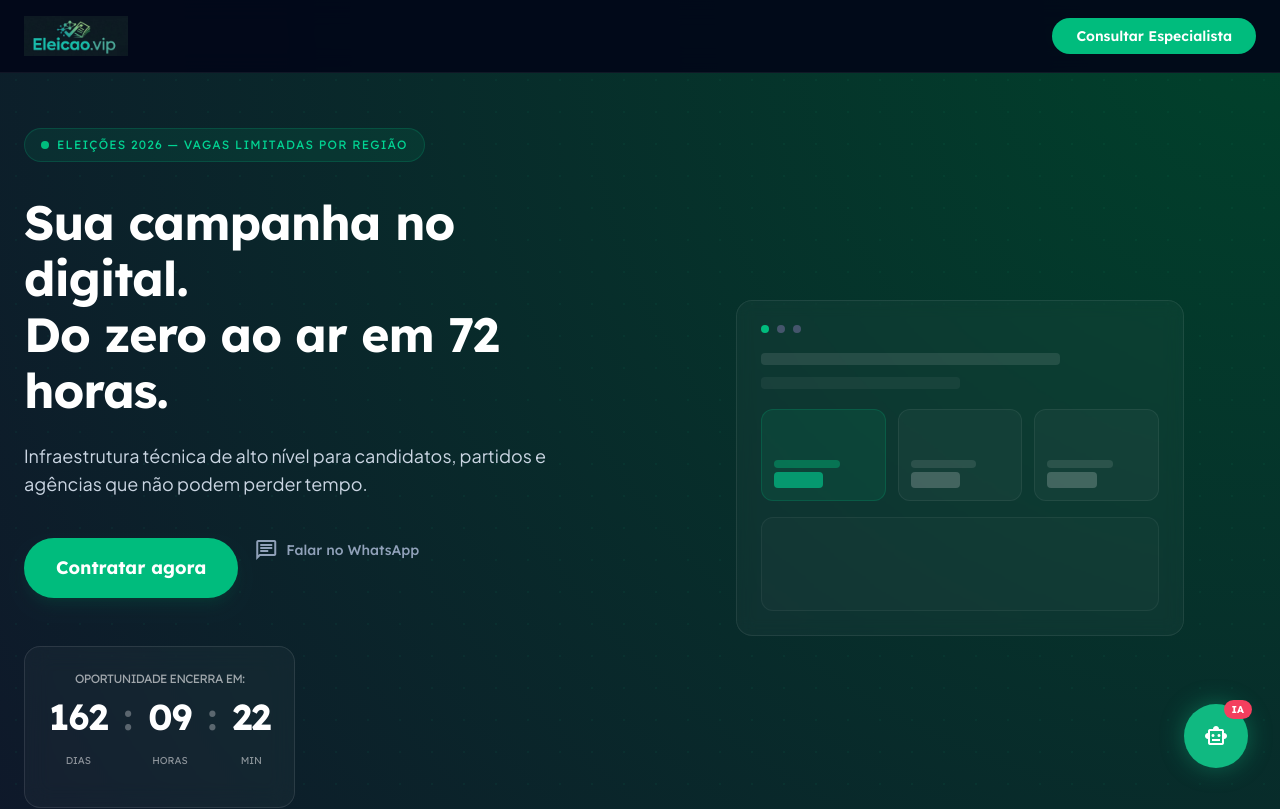
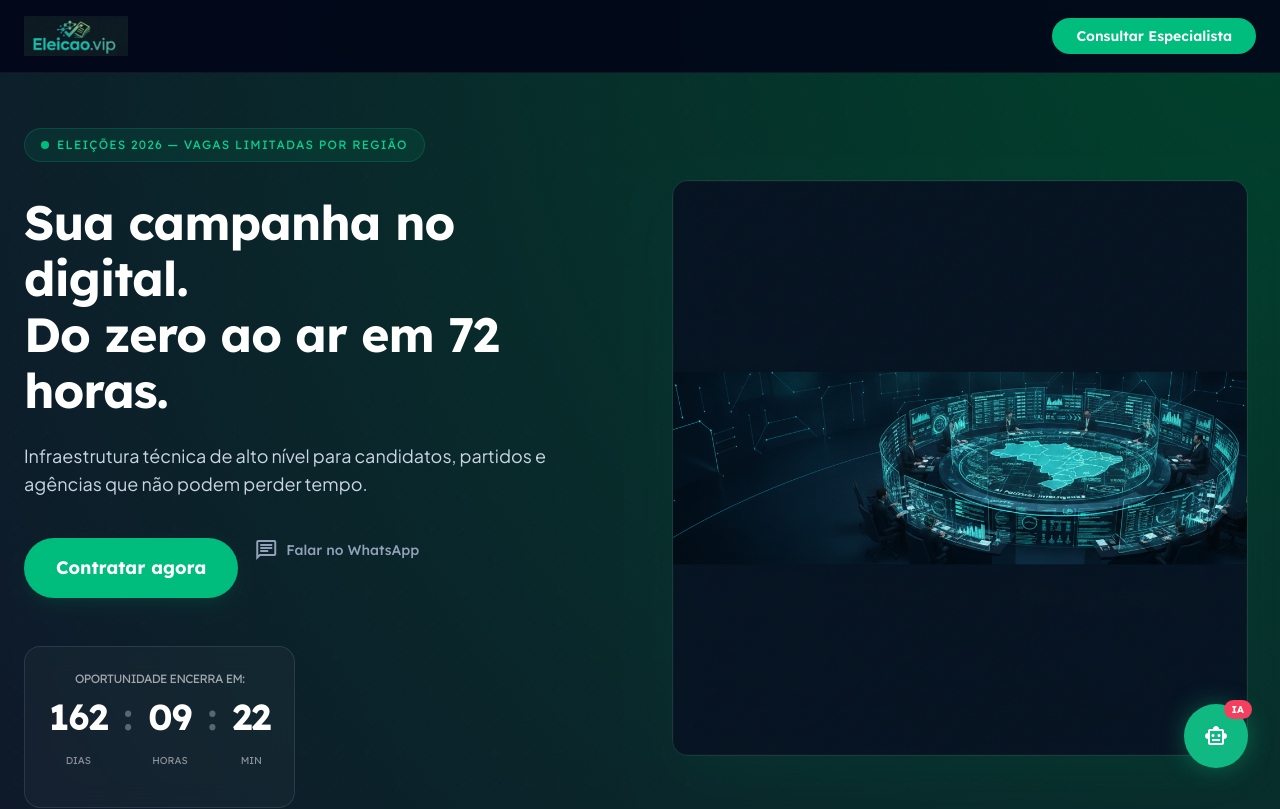
Before and after one commit to JonesGit4/eleicoes.vip, a Next.js app: page / in a window 1280 px wide. Shown: the top 809 px of the page. Built offline with nearby package versions, Linux system fonts and the light colour scheme.

Commit message:
feat: hero com imagem Krea.ai (nano-banana war room) + favicon

```diff
--- a/src/components/sections/Hero.tsx
+++ b/src/components/sections/Hero.tsx
@@ -82,39 +82,19 @@ export function Hero() {
           </motion.div>
         </div>
 
-        {/* Right — Visual placeholder */}
+        {/* Right — Hero visual */}
         <motion.div
           initial={{ opacity: 0, x: 30 }}
           animate={{ opacity: 1, x: 0 }}
           transition={{ duration: 0.7, delay: 0.3 }}
           className="hidden lg:flex items-center justify-center"
         >
-          <div className="relative w-full max-w-md aspect-[4/3] rounded-2xl bg-white/[0.03] border border-white/[0.08] overflow-hidden backdrop-blur-sm">
-            {/* Abstract dashboard visual */}
-            <div className="absolute inset-0 flex flex-col gap-3 p-6">
-              <div className="flex gap-2 mb-2">
-                <div className="h-2 w-2 rounded-full bg-emerald-500" />
-                <div className="h-2 w-2 rounded-full bg-slate-600" />
-                <div className="h-2 w-2 rounded-full bg-slate-600" />
-              </div>
-              <div className="h-3 w-3/4 rounded bg-white/10" />
-              <div className="h-3 w-1/2 rounded bg-white/5" />
-              <div className="flex-1 grid grid-cols-3 gap-3 mt-2">
-                <div className="rounded-xl bg-emerald-500/10 border border-emerald-500/20 p-3 flex flex-col justify-end">
-                  <div className="h-2 w-2/3 rounded bg-emerald-500/40 mb-1" />
-                  <div className="h-4 w-1/2 rounded bg-emerald-400/60" />
-                </div>
-                <div className="rounded-xl bg-white/[0.03] border border-white/[0.06] p-3 flex flex-col justify-end">
-                  <div className="h-2 w-2/3 rounded bg-white/10 mb-1" />
-                  <div className="h-4 w-1/2 rounded bg-white/20" />
-                </div>
-                <div className="rounded-xl bg-white/[0.03] border border-white/[0.06] p-3 flex flex-col justify-end">
-                  <div className="h-2 w-2/3 rounded bg-white/10 mb-1" />
-                  <div className="h-4 w-1/2 rounded bg-white/20" />
-                </div>
-              </div>
-              <div className="flex-1 rounded-xl bg-white/[0.02] border border-white/[0.05] mt-1" />
-            </div>
+          <div className="relative w-full max-w-xl rounded-2xl overflow-hidden border border-white/[0.08] shadow-2xl shadow-emerald-900/20">
+            <img
+              src="/hero-bg.png"
+              alt="Election intelligence dashboard"
+              className="w-full h-auto"
+            />
           </div>
         </motion.div>
       </div>
```
Also changed, not shown: public/hero-bg.png (added).
